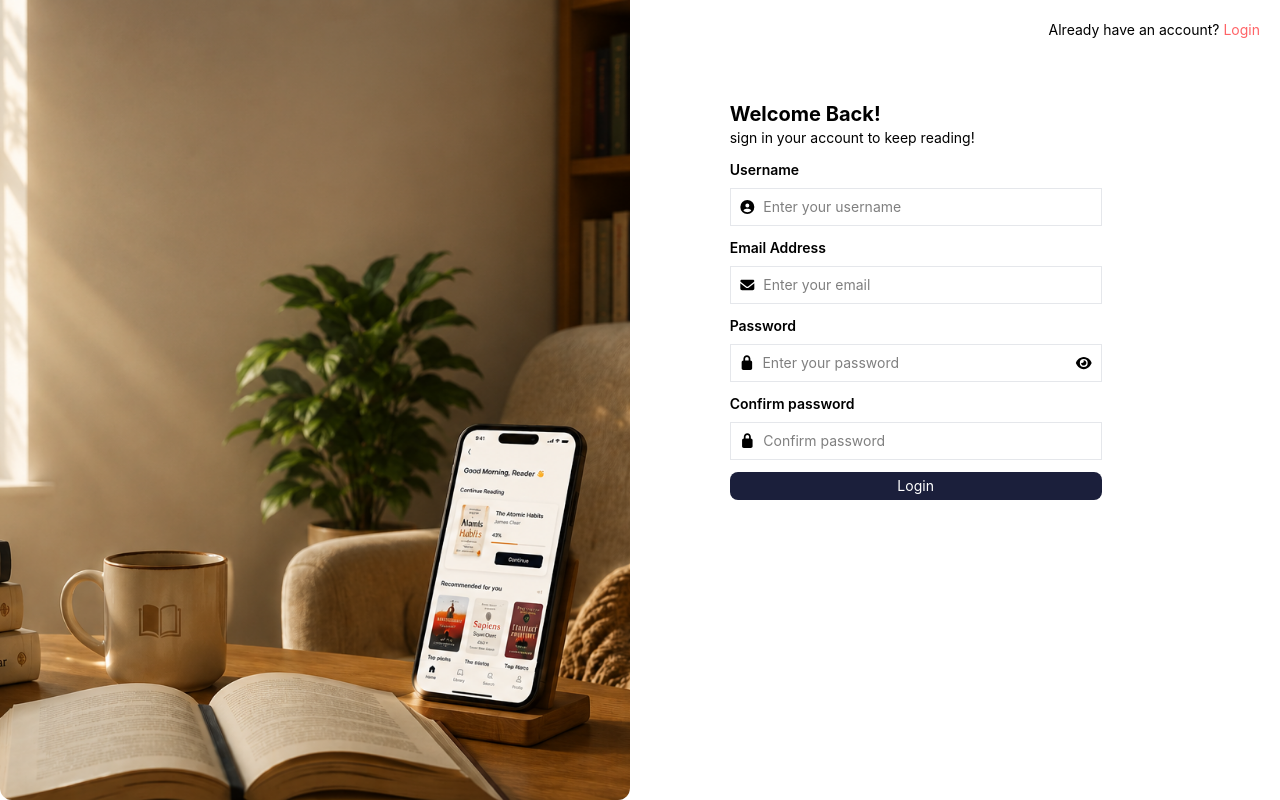
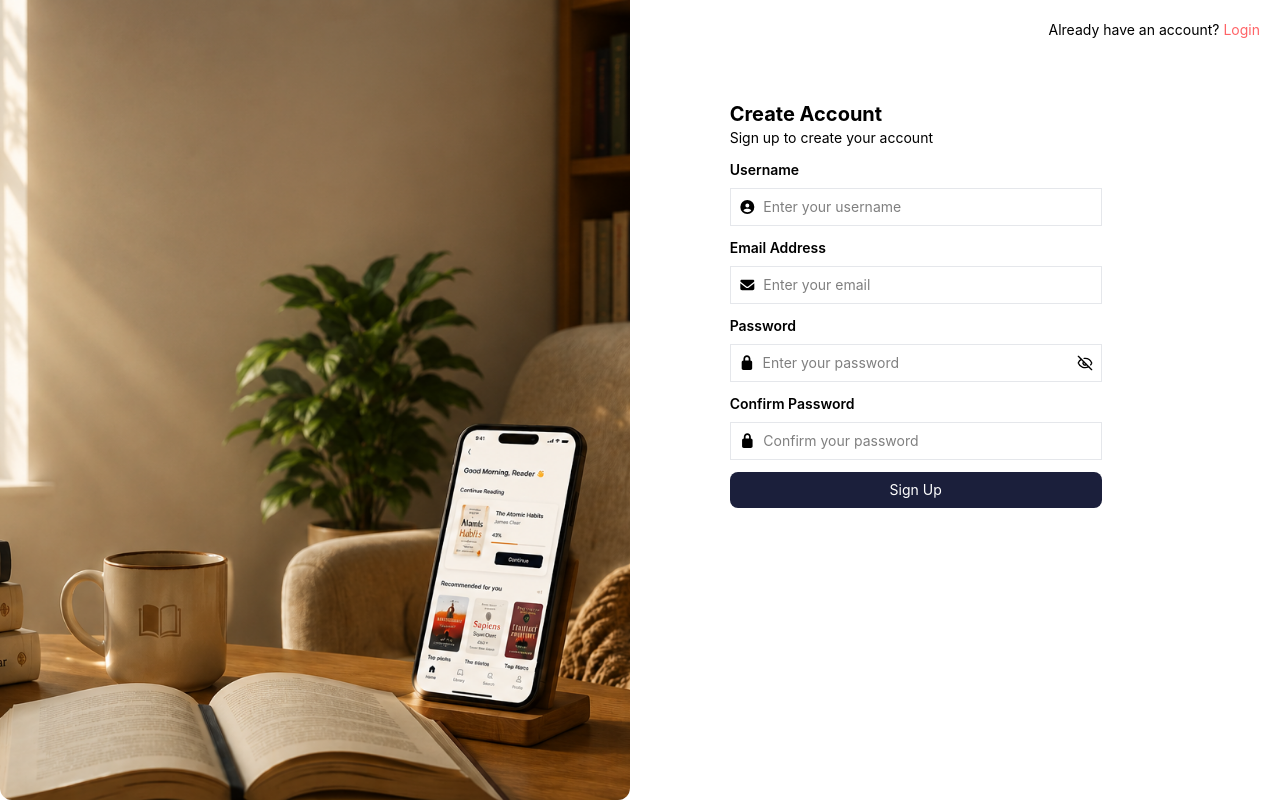
Before and after one commit to DanielApple05/Book-verse, a React (Vite) app in the folder book-verse-frontend/: page /signIn in a window 1280 px wide. Both pictures are taken after a click on the element "Sign up". Built offline with nearby package versions, Linux system fonts and the light colour scheme; no server answers; the HTML template or start-up script is replaced by a standard one.

Commit message:
feat: refactor login component to improve registration flow and error handling

```diff
--- a/book-verse-frontend/src/assets/pages/login.jsx
+++ b/book-verse-frontend/src/assets/pages/login.jsx
@@ -1,26 +1,26 @@
 import React, { useState } from 'react';
-import { FontAwesomeIcon } from '@fortawesome/react-fontawesome'
-import { faEnvelope, faLock, faEye, faCircleUser } from '@fortawesome/free-solid-svg-icons'
+import { FontAwesomeIcon } from '@fortawesome/react-fontawesome';
+import { faEnvelope, faLock, faCircleUser } from '@fortawesome/free-solid-svg-icons';
 import { useNavigate } from 'react-router-dom';
 import { EyeOff, Eye } from 'lucide-react';
 import axios from 'axios';
 
 const Login = () => {
   const navigate = useNavigate();
-  const [viewPassword, setViewPassword] = useState([EyeOff]);
-  const [notUser, setNotUser] = useState(false);
+  const [isRegistering, setIsRegistering] = useState(false);
+  const [viewPassword, setViewPassword] = useState(false);
   const [username, setUsername] = useState('');
   const [email, setEmail] = useState('');
   const [password, setPassword] = useState('');
   const [confirmPassword, setConfirmPassword] = useState('');
   const [error, setError] = useState({});
 
-  const handleLogin = async (e) => {
+  const handleSubmit = async (e) => {
     e.preventDefault();
 
     let newError = {};
 
-    if (notUser && username.trim() === '') {
+    if (isRegistering && username.trim() === '') {
       newError.username = 'Username is required';
     }
     if (email.trim() === '') {
@@ -29,112 +29,148 @@ const Login = () => {
     if (password.trim() === '') {
       newError.password = 'Password is required';
     }
-    if (!notUser && confirmPassword.trim() === '') {
+    if (isRegistering && confirmPassword.trim() === '') {
       newError.confirmPassword = 'Please confirm your password';
-    } else if (password !== confirmPassword) {
+    } else if (isRegistering && password !== confirmPassword) {
       newError.confirmPassword = 'Passwords do not match';
     }
 
     setError(newError);
+    if (Object.keys(newError).length > 0) return;
 
-    if (Object.keys(newError).length === 0) {
-       // Login
-      try{
-        if(notUser){
+    try {
+      if (isRegistering) {
+        await axios.post('http://localhost:5000/api/auth/register', { username, email, password });
+        setIsRegistering(false);
+        setUsername('');
+        setEmail('');
+        setPassword('');
+        setConfirmPassword('');
+      } else {
         const response = await axios.post('http://localhost:5000/api/auth/login', { email, password });
         localStorage.setItem('token', response.data.token);
         navigate('/home');
-        } else { //register
-          await axios.post('http://localhost:5000/api/auth/register', { username, email, password });
-          setNotUser(true);
       }
     } catch (err) {
-        setError({ general: err.response.data.message || 'An error occurred' });
+      setError({ api: err.response?.data?.message || 'Could not complete the request' });
     }
-
-    }
-  }
-
+  };
 
   return (
-    <>
     <div className='xl:flex grid gap-5 xl:text-sm text-xs h-screen w-full'>
-        <div className='xl:h-screen h-full xl:w-[50%] w-full  bg-cover bg-center bg-no-repeat rounded-b-xl ' style={{ backgroundImage: 'url(/images/landing-page.png)' }}>
+      {/* Left image */}
+      <div className='xl:h-screen h-full xl:w-[50%] w-full bg-cover bg-center bg-no-repeat rounded-b-xl'
+        style={{ backgroundImage: 'url(/images/landing-page.png)' }}
+      />
+
+      {/* Right form */}
+      <div className='xl:w-[50%] w-full flex flex-col p-5'>
+        <p className='place-self-end'>
+          {isRegistering ? 'Already have an account?' : "Don't have an account?"}
+          <span
+            onClick={() => { setIsRegistering(!isRegistering); setError({}); }}
+            className='text-red-400 cursor-pointer ml-1'
+          >
+            {isRegistering ? 'Login' : 'Sign up'}
+          </span>
+        </p>
+
+        <div className='space-y-3 flex flex-col xl:p-15 p-5 xl:w-10/12 w-full'>
+          <div className='space-y-2'>
+            {isRegistering ? (
+              <div><h1 className='font-bold text-xl'>Create Account</h1><p>Sign up to create your account</p></div>
+            ) : (
+              <div><h1 className='font-bold text-xl'>Welcome Back!</h1><p>Sign in to your account to keep reading!</p></div>
+            )}
           </div>
-        <div className='xl:w-[50%] w-full  flex flex-col p-5'>
-          <p className='place-self-end '> {notUser ? "Already have an account?" : "Don't have an account?"} <span onClick={() => setNotUser(!notUser)} className='text-red-400 cursor-pointer'> {notUser ? "Login" : "Sign up"}</span>  </p>
-          <div className='space-y-3 flex flex-col xl:p-15 p-5 xl:w-10/12 w-full '>
-            <div className='space-y-2'>
-              {notUser ?
-                (<div><h1 className='font-bold text-xl'>Welcome Back! </h1> <p>sign in your account to keep reading!</p></div>) :
-                (<div><h1 className='font-bold text-xl'>Create Account</h1> <p>sign up to create your account</p></div>)}
-            </div>
-            <form className=' space-y-3 h-60' onSubmit={handleLogin}>
-              {notUser && <div className='grid gap-2 w-full'>
-                <label
-                  className='font-semibold'> Username</label>
+
+          {error.api && <p className='text-red-500 text-xs'>{error.api}</p>}
+
+          <form className='space-y-3' onSubmit={handleSubmit}>
+            {/* Username - register only */}
+            {isRegistering && (
+              <div className='grid gap-2 w-full'>
+                <label className='font-semibold'>Username</label>
                 <div className='border-gray-200 border pl-2 flex items-center'>
                   <FontAwesomeIcon icon={faCircleUser} />
                   <input
-                    type="text"
+                    type='text'
                     value={username}
                     onChange={(e) => setUsername(e.target.value)}
-                    className='p-2 w-full outline-none ' placeholder='Enter your username' />
+                    className='p-2 w-full outline-none'
+                    placeholder='Enter your username'
+                  />
                 </div>
                 {error.username && <p className='text-red-500 text-xs'>{error.username}</p>}
-              </div>}
+              </div>
+            )}
+
+            {/* Email */}
             <div className='grid gap-2 w-full'>
-                <label className='font-semibold'> Email Address</label>
+              <label className='font-semibold'>Email Address</label>
               <div className='border-gray-200 border pl-2 flex items-center'>
                 <FontAwesomeIcon icon={faEnvelope} />
                 <input
-                    type="email"
+                  type='email'
                   value={email}
                   onChange={(e) => setEmail(e.target.value)}
-                    className='p-2 w-full outline-none ' placeholder='Enter your email' />
+                  className='p-2 w-full outline-none'
+                  placeholder='Enter your email'
+                />
               </div>
               {error.email && <p className='text-red-500 text-xs'>{error.email}</p>}
             </div>
+
+            {/* Password */}
             <div className='grid gap-2 w-full'>
-                <label className='font-semibold'> Password</label>
+              <label className='font-semibold'>Password</label>
               <div className='border-gray-200 border px-2 flex items-center'>
                 <FontAwesomeIcon icon={faLock} />
                 <input
-                    type={viewPassword ? "text" : "password"}
+                  type={viewPassword ? 'text' : 'password'}
                   value={password}
                   onChange={(e) => setPassword(e.target.value)}
-                    className=' p-2 w-full outline-none' placeholder='Enter your password' />
+                  className='p-2 w-full outline-none'
+                  placeholder='Enter your password'
+                />
                 <div className='cursor-pointer' onClick={() => setViewPassword(!viewPassword)}>
-                    {viewPassword ? <FontAwesomeIcon icon={faEye} />
-                      : <EyeOff className='w-4' />
-                    }
+                  {viewPassword ? <Eye className='w-4' /> : <EyeOff className='w-4' />}
                 </div>
               </div>
               {error.password && <p className='text-red-500 text-xs'>{error.password}</p>}
             </div>
-              {notUser && <div className='grid gap-2 w-full'>
-                <label className='font-semibold'> Confirm password</label>
+
+            {/* Confirm Password - register only */}
+            {isRegistering && (
+              <div className='grid gap-2 w-full'>
+                <label className='font-semibold'>Confirm Password</label>
                 <div className='border-gray-200 border pl-2 flex items-center'>
                   <FontAwesomeIcon icon={faLock} />
                   <input
-                    type={viewPassword ? "text" : "password"}
+                    type={viewPassword ? 'text' : 'password'}
                     value={confirmPassword}
                     onChange={(e) => setConfirmPassword(e.target.value)}
-                    className='p-2 w-full outline-none ' placeholder='Confirm password' />
+                    className='p-2 w-full outline-none'
+                    placeholder='Confirm your password'
+                  />
                 </div>
                 {error.confirmPassword && <p className='text-red-500 text-xs'>{error.confirmPassword}</p>}
-              </div>}
+              </div>
+            )}
+
             <div className='flex place-content-center'>
               <button
                 type='submit'
-                  className='xl:w-full w-6/12  bg-[#1B1F3B] p-1 rounded-lg text-white cursor-pointer hover:text-gray-200' >Login</button>
+                className='xl:w-full w-6/12 bg-[#1B1F3B] p-2 rounded-lg text-white cursor-pointer hover:text-gray-200'
+              >
+                {isRegistering ? 'Sign Up' : 'Login'}
+              </button>
             </div>
           </form>
         </div>
       </div>
     </div>
-    </>
   );
-}
+};
 
 export default Login;
```
Lines whose indentation alone changed are shown as unchanged.
